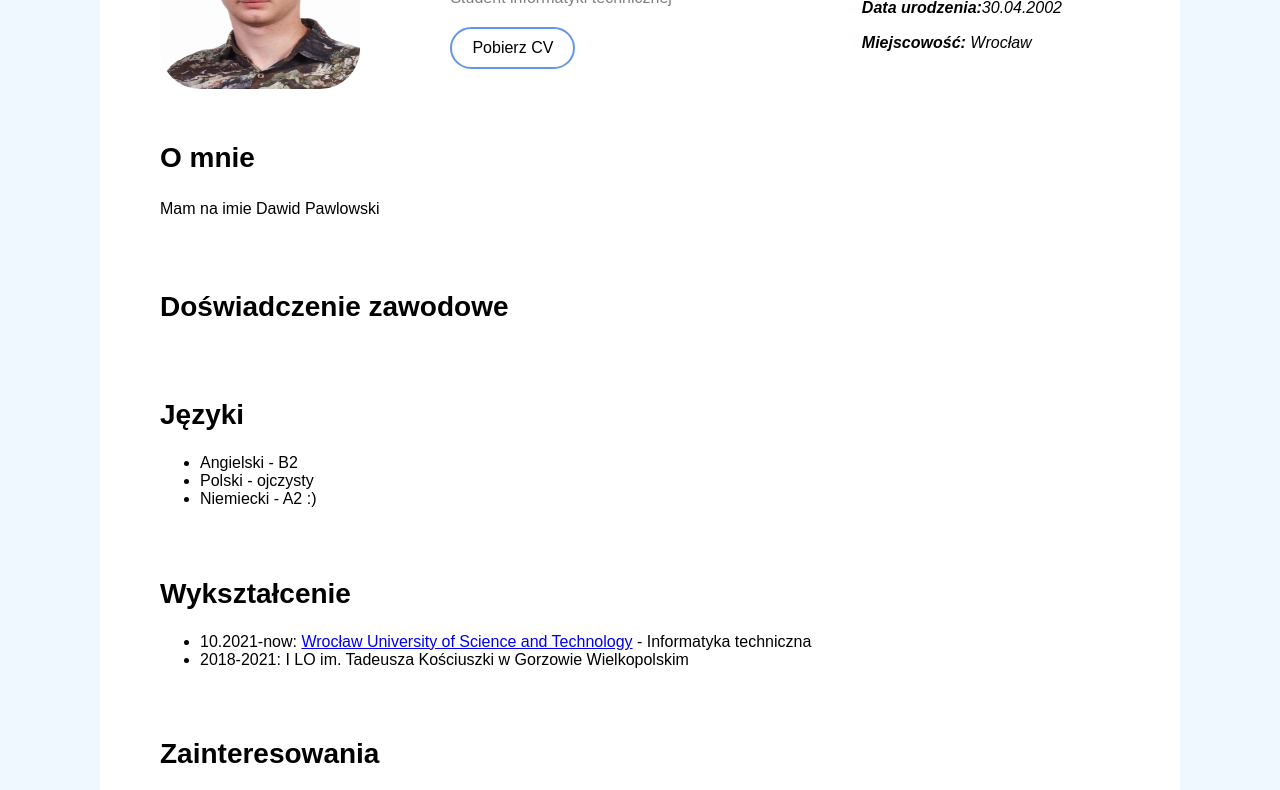
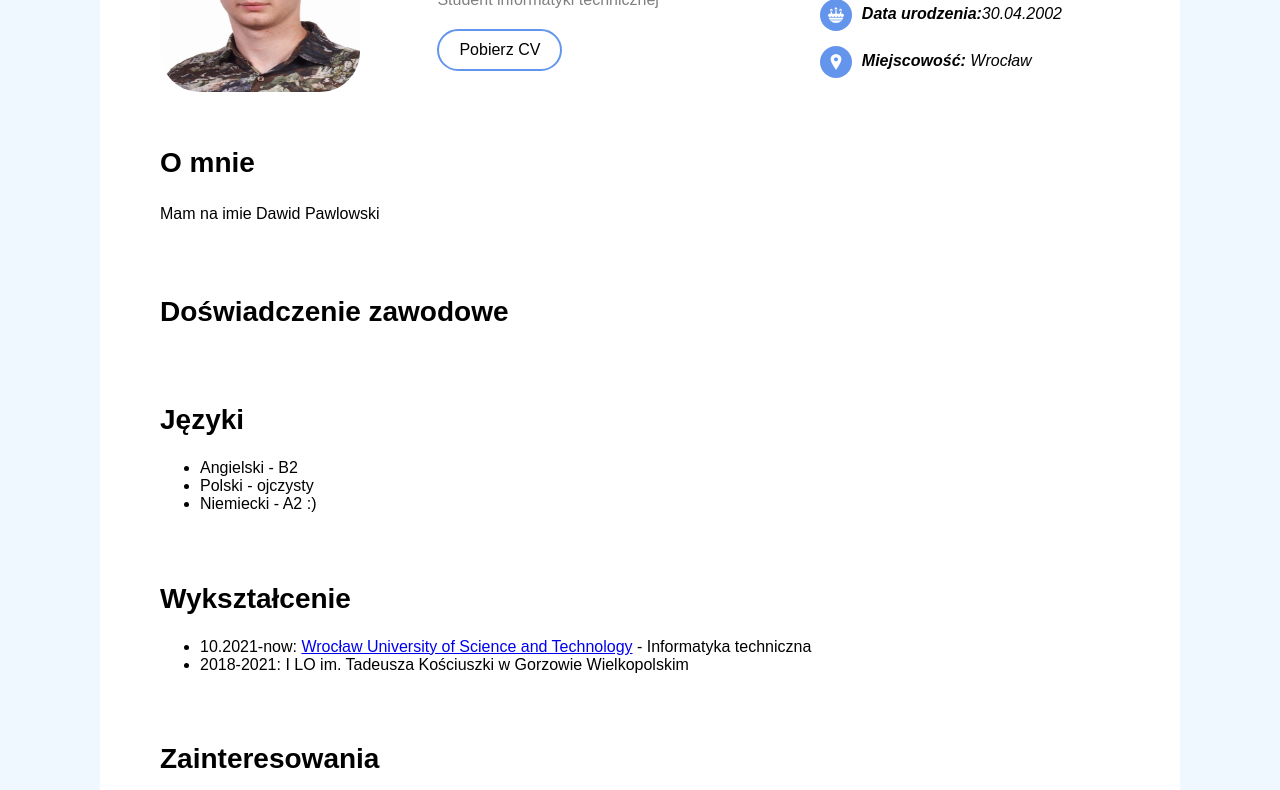
Before and after one commit to TheSuspect9702/CV-Website, a plain HTML site: page index.html in a window 1280 px wide. Shown: the part 169-959 px from the top of the page. Drawn offline with Linux system fonts and the light colour scheme.

Commit message:
removed typo in css file

```diff
--- a/style.css
+++ b/style.css
@@ -37,10 +37,10 @@ header li {
 p {
     line-height: 1.5;
 }
-.adress-icon {
+.address-icon {
     width: 16px;
     height: 16px;
-    background-color: dodgerblue;
+    background-color: cornflowerblue;
     margin-right: 10px;
     padding: 8px;
     vertical-align: middle;
```
